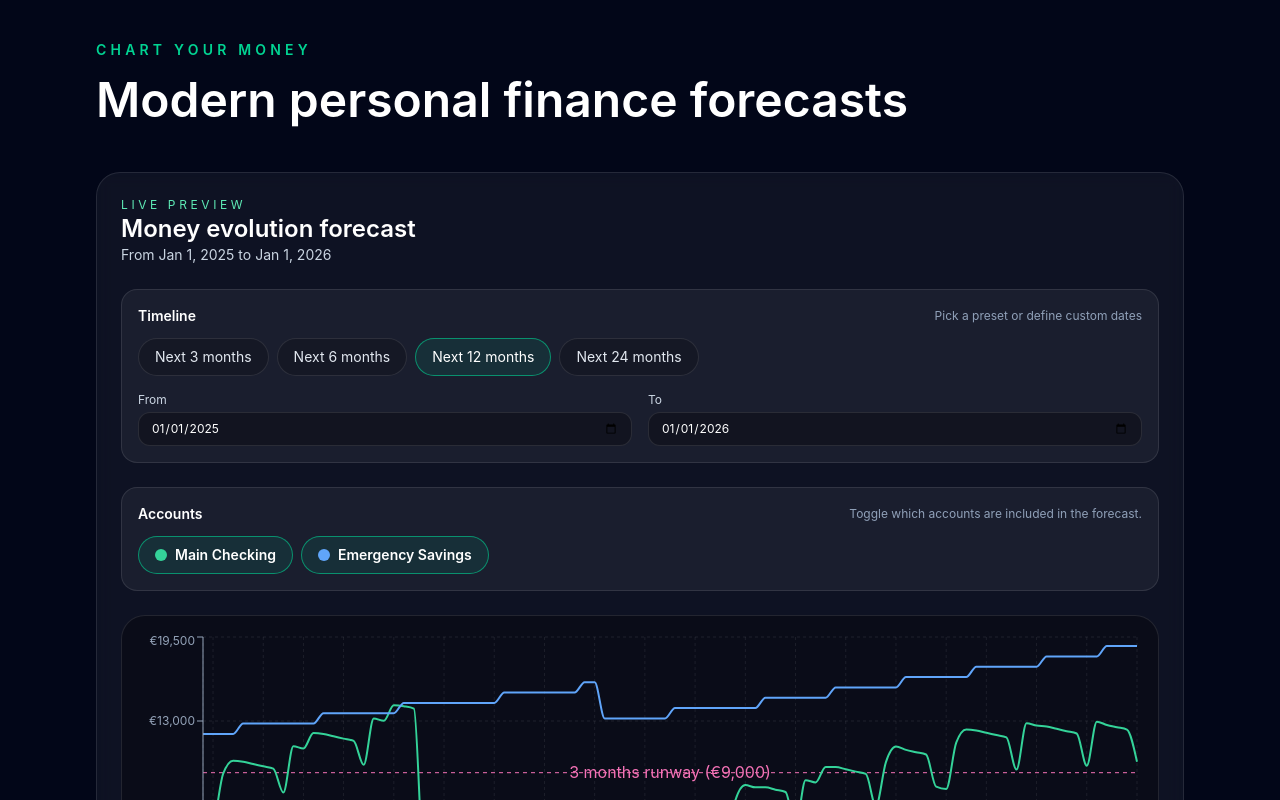
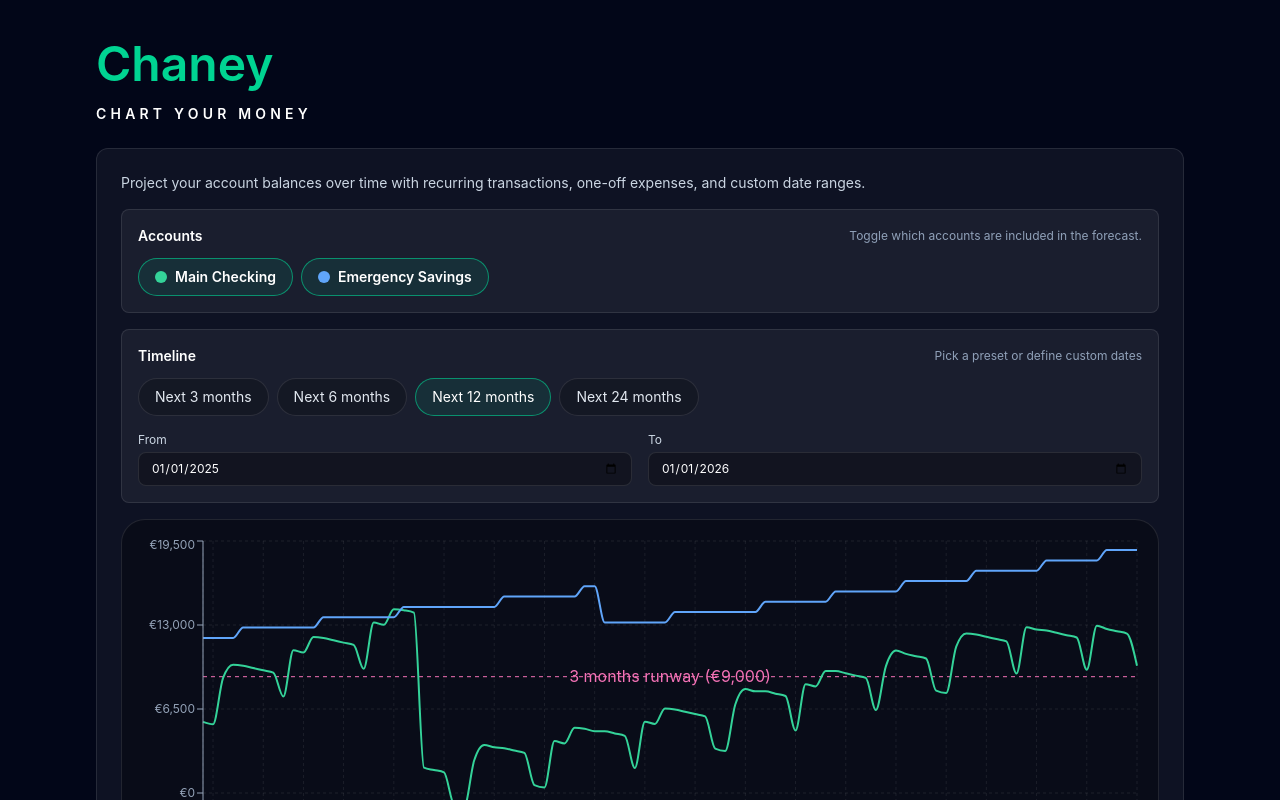
Before and after one commit to StevenGnt/chaney, a React (Vite) app: page / in a window 1280 px wide. Shown: the top 800 px of the page. Built offline with nearby package versions, Linux system fonts and the light colour scheme.

Commit message:
A lot of things again

```diff
--- a/public/locales/en/common.json
+++ b/public/locales/en/common.json
@@ -1,27 +1,8 @@
 {
 	"APP": {
+		"TITLE": "Chaney",
 		"TAGLINE": "Chart your money",
-		"TITLE": "Modern personal finance forecasts",
 		"SUBTITLE": "Project every account, simulate new projects, and stay audit-ready with clean dashboards powered by React, TanStack Query, and Recharts.",
-		"HIGHLIGHTS": {
-			"PILL": "Stack highlights",
-			"TIMELINE": {
-				"TITLE": "Forecast horizons",
-				"DESCRIPTION": "Switch between presets or custom ranges to stress-test cash."
-			},
-			"PLAYBOOKS": {
-				"TITLE": "Scenario playbooks",
-				"DESCRIPTION": "Model one-off purchases, recurring expenses, and tax buffers."
-			},
-			"QUALITY": {
-				"TITLE": "Quality toolchain",
-				"DESCRIPTION": "Vite, Vitest, RTL, Storybook, Husky, and GitHub Actions baked in."
-			}
-		},
-		"TRANSACTIONS": {
-			"TITLE": "Transactions impacting this period",
-			"HINT": "Grouped by account and schedule type for the selected range."
-		},
 		"FOOTER": {
 			"MADE_WITH": "Made with",
 			"STATUS": "MVP foundations ready • Mock data hooked via TanStack Query",
@@ -40,25 +21,12 @@
 			"TITLE": "Accounts",
 			"HINT": "Toggle which accounts are included in the forecast."
 		},
-		"HERO": {
-			"PILL": "Forecast MVP",
-			"TITLE": "Visualize balances, then iterate fast",
-			"SUBTITLE": "Define recurring or one-shot transactions in JSON mocks. The UI will chart balances with Recharts and keep client cache fresh via TanStack Query.",
-			"PREVIEW_LABEL": "Coming up next:",
-			"CHIPS": {
-				"ACCOUNTS": "Multi-account timelines",
-				"BUDGETS": "Monthly budget view",
-				"SIMULATIONS": "Project simulations"
-			},
-			"CTA": "Open forecast workspace"
-		},
 		"WORKSPACE": {
-			"PILL": "Live preview",
-			"TITLE": "Money evolution forecast",
-			"CAPTION": "From {{start}} to {{end}}"
+			"DESCRIPTION": "Project your account balances over time with recurring transactions, one-off expenses, and custom date ranges."
 		},
 		"STATE": {
-			"ERROR": "Unable to load forecast data. Please try again."
+			"ERROR": "Unable to load forecast data. Please try again.",
+			"NO_DATA": "No data available yet."
 		},
 		"TRANSACTIONS": {
 			"TITLE": "Transactions impacting this period",
--- a/public/locales/fr/common.json
+++ b/public/locales/fr/common.json
@@ -1,27 +1,8 @@
 {
 	"APP": {
-		"TAGLINE": "Pilote tes finances",
-		"TITLE": "Prévisionnel financier moderne",
+		"TITLE": "Chaney",
+		"TAGLINE": "Visualise tes finances",
 		"SUBTITLE": "Projette chaque compte, simule tes projets et rassure les recruteurs avec un dashboard clair propulsé par React, TanStack Query et Recharts.",
-		"HIGHLIGHTS": {
-			"PILL": "Atouts stack",
-			"TIMELINE": {
-				"TITLE": "Plages temporelles",
-				"DESCRIPTION": "Bascule rapidement entre presets ou intervalles custom."
-			},
-			"PLAYBOOKS": {
-				"TITLE": "Scénarios avancés",
-				"DESCRIPTION": "Achats ponctuels, dépenses récurrentes et provision taxes."
-			},
-			"QUALITY": {
-				"TITLE": "Qualité intégrée",
-				"DESCRIPTION": "Vite, Vitest, RTL, Storybook, Husky et GitHub Actions configurés."
-			}
-		},
-		"TRANSACTIONS": {
-			"TITLE": "Transactions incluses sur cette période",
-			"HINT": "Groupées par compte et type de récurrence pour l’intervalle sélectionné."
-		},
 		"FOOTER": {
 			"MADE_WITH": "Réalisé avec",
 			"STATUS": "Base MVP prête • Données mockées via TanStack Query",
@@ -40,29 +21,16 @@
 			"TITLE": "Comptes",
 			"HINT": "Active les comptes pris en compte dans la prévision."
 		},
-		"HERO": {
-			"PILL": "MVP Prévision",
-			"TITLE": "Visualise tes soldes et itère vite",
-			"SUBTITLE": "Décris tes transactions récurrentes ou ponctuelles en JSON. L’UI Recharts affichera les courbes et TanStack Query gardera le cache frais.",
-			"PREVIEW_LABEL": "À livrer ensuite :",
-			"CHIPS": {
-				"ACCOUNTS": "Chroniques multi-comptes",
-				"BUDGETS": "Vue budget mensuel",
-				"SIMULATIONS": "Simulations de projets"
-			},
-			"CTA": "Ouvrir l’atelier de forecast"
-		},
 		"WORKSPACE": {
-			"PILL": "Live preview",
-			"TITLE": "Projection de trésorerie",
-			"CAPTION": "Du {{start}} au {{end}}"
+			"DESCRIPTION": "Projette l'évolution de tes comptes dans le temps avec des transactions récurrentes, des dépenses ponctuelles et des plages de dates personnalisées."
 		},
 		"STATE": {
-			"ERROR": "Impossible de charger les données. Merci de réessayer."
+			"ERROR": "Impossible de charger les données. Merci de réessayer.",
+			"NO_DATA": "Aucune donnée disponible pour le moment."
 		},
 		"TRANSACTIONS": {
 			"TITLE": "Transactions incluses sur cette période",
-			"HINT": "Groupées par compte et type de récurrence pour l’intervalle sélectionné.",
+			"HINT": "Groupées par compte et type de récurrence pour l'intervalle sélectionné.",
 			"COUNT": "{{count}} transaction",
 			"COUNT_plural": "{{count}} transactions",
 			"MONTHLY": "Mensuelles",
--- a/src/app/app.tsx
+++ b/src/app/app.tsx
@@ -6,15 +6,17 @@ export function App() {
 
 	return (
 		<div className="min-h-screen bg-slate-950 text-slate-100">
-			<div className="mx-auto flex min-h-screen max-w-6xl flex-col gap-12 px-4 py-10 sm:px-6 lg:px-8">
+			<div className="mx-auto flex min-h-screen max-w-6xl flex-col gap-6 px-4 py-10 sm:px-6 lg:px-8">
 				<header className="space-y-4">
-					<p className="text-sm font-semibold uppercase tracking-[0.3em] text-emerald-400">{t('APP.TAGLINE')}</p>
 					<div className="space-y-3">
-						<h1 className="text-3xl font-semibold text-white sm:text-4xl lg:text-5xl">{t('APP.TITLE')}</h1>
+						<h1 className="text-3xl font-semibold text-emerald-400 sm:text-4xl lg:text-5xl">{t('APP.TITLE')}</h1>
 					</div>
+					<p className="text-sm font-semibold uppercase tracking-[0.3em] text-white">{t('APP.TAGLINE')}</p>
 				</header>
 
-				<ForecastWorkspace />
+				<main>
+					<ForecastWorkspace />
+				</main>
 
 				<footer className="border-t border-white/5 pt-6 text-xs text-slate-400 sm:flex sm:items-center sm:justify-between">
 					<p>{t('APP.FOOTER.MADE_WITH')} React · TypeScript · Vite · TanStack Query · Recharts</p>
--- /dev/null
+++ b/src/components/Hint.tsx
@@ -0,0 +1,3 @@
+export function Hint({ children }: { children: React.ReactNode }) {
+	return <span className="text-xs font-normal text-slate-400">{children}</span>;
+}
--- a/src/components/Section.tsx
+++ b/src/components/Section.tsx
@@ -1,3 +1,5 @@
+import { Hint } from './Hint';
+
 interface SectionProps {
 	title: string;
 	hint: string;
@@ -6,11 +8,11 @@ interface SectionProps {
 
 export function Section({ title, hint, children }: SectionProps) {
 	return (
-		<section className="rounded-2xl border border-white/10 bg-white/5 p-4">
+		<section className="rounded-lg border border-white/10 bg-white/5 p-4">
 			<header className="mb-3 flex items-center justify-between">
 				<p className="text-sm font-semibold text-white">{title}</p>
 
-				{hint && <span className="text-xs text-slate-400">{hint}</span>}
+				{hint && <Hint>{hint}</Hint>}
 			</header>
 			{children}
 		</section>
--- a/src/features/ForecastWorkspace/ForecastWorkspace.tsx
+++ b/src/features/ForecastWorkspace/ForecastWorkspace.tsx
@@ -7,8 +7,8 @@ import { RangeSelector } from '@/features/ForecastWorkspace/components/RangeSele
 import { ForecastChart } from '@/features/ForecastWorkspace/components/ForecastChart';
 import { useForecastQuery } from '@/features/ForecastWorkspace/hooks/useForecastQuery';
 import type { ForecastRange } from '@/lib/finance/projection';
-import { formatDateVerbose } from '@/lib/format';
 import { TransactionsPanel } from '@/features/ForecastWorkspace/components/TransactionsPanel';
+import clsx from 'clsx';
 
 const DEFAULT_RANGE_START = new Date().toISOString().slice(0, 10);
 const DEFAULT_RANGE_MONTHS = 12;
@@ -49,23 +49,35 @@ function ForecastRangeSelector({ range, activePresetId, onPresetChange, onRangeC
 	);
 }
 
+function ForecastWorkspaceWrapper({ children, error }: { children: React.ReactNode; error?: boolean }) {
+	return (
+		<section
+			className={clsx(
+				'rounded-xl',
+				'space-y-4',
+				'p-6',
+				'border',
+				!error ? ['border-white/10', 'bg-white/5'] : ['border-red-400/40', 'bg-red-500/10', 'text-red-200'],
+			)}
+		>
+			{children}
+		</section>
+	);
+}
+
 function ForecastWorkspaceLoadingState() {
 	return (
-		<div className="space-y-4 rounded-3xl border border-white/10 bg-white/5 p-6">
+		<ForecastWorkspaceWrapper>
 			<div className="h-6 w-48 animate-pulse rounded bg-white/10" />
-			<div className="h-80 animate-pulse rounded-2xl bg-white/5" />
-		</div>
+			<div className="h-80 animate-pulse rounded-xl bg-white/5" />
+		</ForecastWorkspaceWrapper>
 	);
 }
 
 function ForecastWorkspaceErrorState() {
 	const { t } = useTranslation();
 
-	return (
-		<div className="rounded-3xl border border-red-400/40 bg-red-500/10 p-6 text-sm text-red-200">
-			{t('FORECAST.STATE.ERROR')}
-		</div>
-	);
+	return <ForecastWorkspaceWrapper error>{t('FORECAST.STATE.ERROR')}</ForecastWorkspaceWrapper>;
 }
 
 export function ForecastWorkspace() {
@@ -128,26 +140,8 @@ export function ForecastWorkspace() {
 	}
 
 	return (
-		<section className="space-y-6 rounded-3xl border border-white/10 bg-white/5 p-6 backdrop-blur">
-			<div className="flex flex-wrap items-center justify-between gap-3">
-				<div>
-					<p className="text-xs uppercase tracking-[0.3em] text-emerald-300">{t('FORECAST.WORKSPACE.PILL')}</p>
-					<h2 className="text-2xl font-semibold text-white">{t('FORECAST.WORKSPACE.TITLE')}</h2>
-					<p className="text-sm text-slate-300">
-						{t('FORECAST.WORKSPACE.CAPTION', {
-							start: formatDateVerbose(range.start),
-							end: formatDateVerbose(range.end),
-						})}
-					</p>
-				</div>
-			</div>
-
-			<ForecastRangeSelector
-				range={range}
-				activePresetId={activePresetId}
-				onPresetChange={setActivePresetId}
-				onRangeChange={setRange}
-			/>
+		<ForecastWorkspaceWrapper>
+			<p className="text-sm text-slate-300">{t('FORECAST.WORKSPACE.DESCRIPTION')}</p>
 
 			<AccountSelector
 				accounts={forecastQuery.data.accounts}
@@ -159,6 +153,15 @@ export function ForecastWorkspace() {
 				}}
 			/>
 
+			<ForecastRangeSelector
+				range={range}
+				activePresetId={activePresetId}
+				onPresetChange={(preset) => {
+					setActivePresetId(preset.id);
+				}}
+				onRangeChange={setRange}
+			/>
+
 			<ForecastChart
 				data={dataset}
 				accounts={selectedAccounts.length > 0 ? selectedAccounts : forecastQuery.data.accounts}
@@ -166,7 +169,7 @@ export function ForecastWorkspace() {
 			/>
 
 			<TransactionsPanel accounts={forecastQuery.data.accounts} selectedAccountIds={selectedAccountIds} range={range} />
-		</section>
+		</ForecastWorkspaceWrapper>
 	);
 }
 
--- a/src/features/ForecastWorkspace/components/ForecastChart.tsx
+++ b/src/features/ForecastWorkspace/components/ForecastChart.tsx
@@ -12,6 +12,7 @@ import {
 import type { Account, Threshold } from '@/features/ForecastWorkspace/types';
 import type { ChartDatum } from '@/features/ForecastWorkspace/utils/build-chart-dataset';
 import { formatCurrency, formatDateLabel, formatDateVerbose } from '@/lib/format';
+import { useTranslation } from 'react-i18next';
 
 const DEFAULT_CURRENCY = 'EUR';
 const CHART_HEIGHT = 400;
@@ -29,10 +30,12 @@ interface ForecastChartProps {
 }
 
 export function ForecastChart({ data, accounts, thresholds }: ForecastChartProps) {
+	const { t } = useTranslation();
+
 	if (data.length === 0 || accounts.length === 0) {
 		return (
-			<div className="flex h-80 items-center justify-center rounded-2xl border border-dashed border-white/10 bg-black/20 text-sm text-slate-400">
-				No data available yet.
+			<div className="flex h-80 items-center justify-center rounded-xl border border-dashed border-white/10 bg-black/20 text-sm text-slate-400">
+				{t('FORECAST.STATE.NO_DATA')}
 			</div>
 		);
 	}
--- a/src/features/ForecastWorkspace/components/RangeSelector.tsx
+++ b/src/features/ForecastWorkspace/components/RangeSelector.tsx
@@ -24,7 +24,7 @@ function RangeSelectorDateInput({ label, value, onChange }: RangeSelectorDateInp
 		<label className="flex flex-col text-xs text-slate-300">
 			{label}
 			<input
-				className="mt-1 rounded-xl border border-white/10 bg-black/30 px-3 py-2 text-white focus:border-emerald-400 focus:outline-none"
+				className="mt-1 rounded-lg border border-white/10 bg-black/30 px-3 py-2 text-white focus:border-emerald-400 focus:outline-none"
 				type="date"
 				value={value}
 				onChange={onChange}
@@ -36,15 +36,6 @@ function RangeSelectorDateInput({ label, value, onChange }: RangeSelectorDateInp
 export function RangeSelector({ range, presets, activePresetId, onPresetChange, onRangeChange }: RangeSelectorProps) {
 	const { t } = useTranslation();
 
-	/**
-	 * Creates a change handler for date inputs that validates and updates the range.
-	 *
-	 * If the new date would create an invalid range (start > end or end < start),
-	 * it adjusts both dates to the new value to maintain validity.
-	 *
-	 * @param field - Which date field is being changed ('start' or 'end').
-	 * @returns An event handler function for the date input.
-	 */
 	const handleInputChange = (field: 'start' | 'end') => (event: React.ChangeEvent<HTMLInputElement>) => {
 		const value = event.target.value;
 
--- a/src/features/ForecastWorkspace/components/TransactionsPanel.tsx
+++ b/src/features/ForecastWorkspace/components/TransactionsPanel.tsx
@@ -4,6 +4,7 @@ import { useTranslation } from 'react-i18next';
 import type { ForecastRange } from '@/lib/finance/projection';
 import type { Account, Transaction } from '@/features/ForecastWorkspace/types';
 import { Section } from '@/components/Section';
+import { Hint } from '@/components/Hint';
 
 type TransactionGroupType = 'monthly' | 'weekly' | 'single';
 
@@ -254,15 +255,12 @@ function AccountTransactionsGroup({ group }: AccountTransactionsGroupProps) {
 	}, [group.items]);
 
 	return (
-		<details className="rounded-xl border border-white/10 bg-white/5">
+		<details className="rounded-s border border-white/10 bg-white/5">
 			<summary className="flex cursor-pointer items-center justify-between gap-3 px-3 py-2">
 				<span className="flex items-center gap-2">
 					<span className="h-2 w-2 rounded-full" style={{ backgroundColor: group.accountColor ?? '#34d399' }} />
 					<span className="font-semibold text-white">
-						{group.accountName}{' '}
-						<span className="text-xs font-normal text-slate-400">
-							({group.items.length} {t('FORECAST.TRANSACTIONS.COUNT', { count: group.items.length })})
-						</span>
+						{group.accountName} <Hint>({t('FORECAST.TRANSACTIONS.COUNT', { count: group.items.length })})</Hint>
 					</span>
 				</span>
 			</summary>
```
